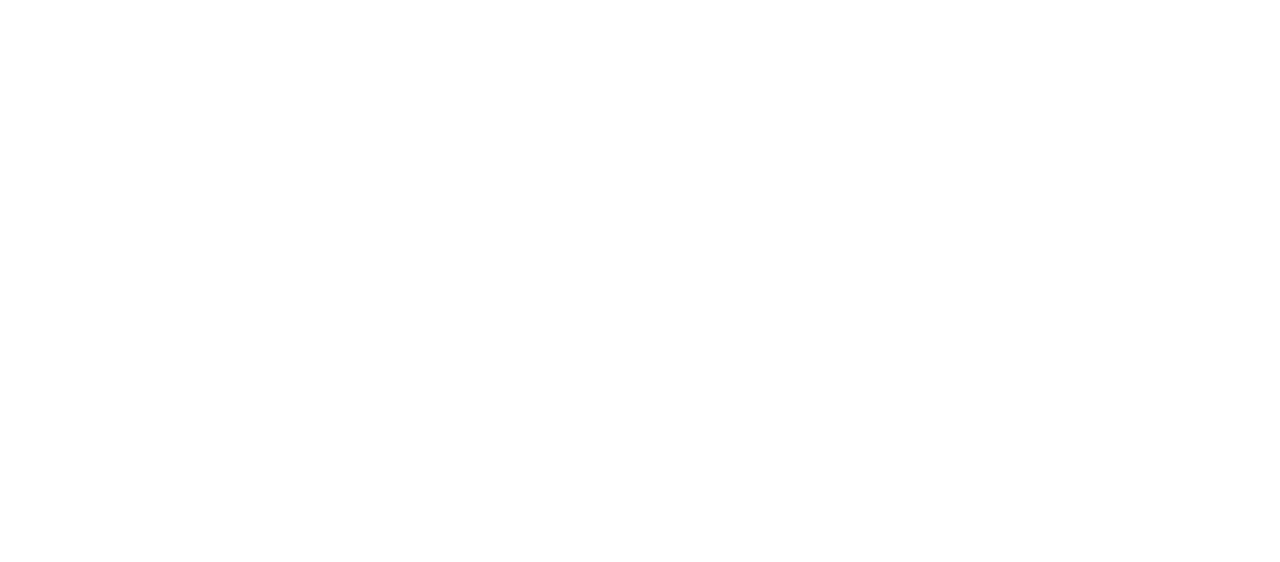
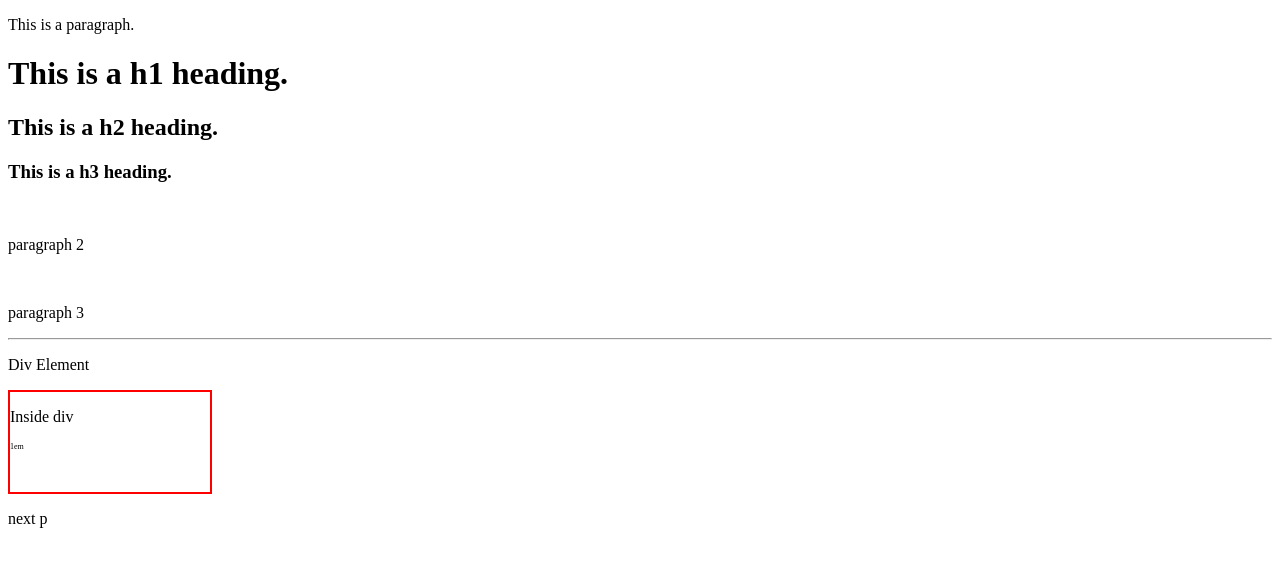
Before and after one commit to omerokumus1/ArdaWebLectures, a plain HTML site: page index.html in a window 1280 px wide. Drawn offline with Linux system fonts and the light colour scheme.

Commit message:
p, h1, h2, h3, br, div, style attribute

```diff
--- a/index.html
+++ b/index.html
@@ -3,7 +3,32 @@
   <head>
     <meta charset="UTF-8" />
     <meta name="viewport" content="width=device-width, initial-scale=1.0" />
-    <title>Document</title>
+    <title>Index</title>
   </head>
-  <body></body>
+  <body>
+    <p>This is a paragraph.</p>
+    <h1>This is a h1 heading.</h1>
+    <h2>This is a h2 heading.</h2>
+    <h3>This is a h3 heading.</h3>
+    <br />
+    <p>paragraph 2</p>
+    <br />
+    <p>paragraph 3</p>
+    <hr />
+    <p>Div Element</p>
+    <div
+      style="
+        width: 200px;
+        height: 100px;
+        border-style: solid;
+        border-width: 2px;
+        border-color: red;
+        font-size: 8px;
+      "
+    >
+      <p style="font-size: 2em">Inside div</p>
+      1em
+    </div>
+    <p>next p</p>
+  </body>
 </html>
```
